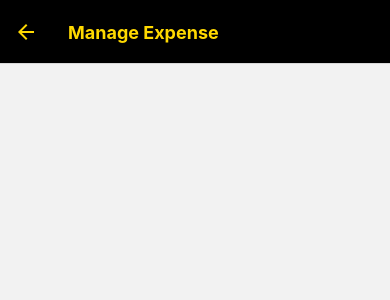
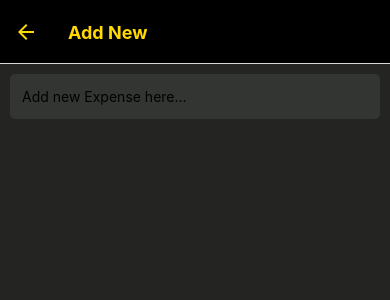
Before and after one commit to mr-shan/react-native-expense-tracker, a React Native app: screen /ManageExpense in a window 390 px wide. Shown: the top 300 px of the page. Built offline with nearby package versions, Linux system fonts and the light colour scheme.

Commit message:
Added tab bar button for adding an expense

```diff
--- a/App.tsx
+++ b/App.tsx
@@ -10,6 +10,8 @@ import { Ionicons } from '@expo/vector-icons';
 import ExpenseHome from './screens/ExpenseHome';
 import AllExpenses from './screens/AllExpenses';
 import ManageExpense from './screens/ManageExpense';
+import AddExpenseButton from './components/ui/AddExpenseButton';
+import DummyScreen from './screens/DummyScreen';
 
 import { COLORS } from './constants/styles';
 
@@ -37,6 +39,13 @@ const NavigationTabs = () => {
           tabBarIcon: ({ color, size }) => (
             <Ionicons name='home' color={color} size={size} />
           ),
+        }}
+      />
+      <BottomTabs.Screen
+        name='AddNewExpense'
+        component={DummyScreen}
+        options={{
+          tabBarIcon: () => <AddExpenseButton />
         }}
       />
       <BottomTabs.Screen
@@ -75,7 +84,7 @@ export default function App() {
               headerStyle: { backgroundColor: COLORS.bg900 },
               headerTintColor: COLORS.primary500,
               headerTitleStyle: { fontWeight: 'bold', fontSize: 18 },
-              presentation: 'modal'
+              presentation: 'modal',
             }}
           />
         </Stack.Navigator>
--- /dev/null
+++ b/components/ui/AddExpenseButton.tsx
@@ -0,0 +1,48 @@
+import { Pressable, StyleSheet, Platform } from 'react-native';
+import { Ionicons } from '@expo/vector-icons';
+import { useNavigation } from '@react-navigation/native';
+
+import { COLORS } from '../../constants/styles';
+
+export default () => {
+  const navigation = useNavigation();
+
+  const pressHandler = () => {
+    navigation.navigate('ManageExpense', '');
+  };
+
+  const getPressableStyle = (pressed: boolean) => {
+    const pressableStyles: Array<any> = [styles.container];
+    if (pressed && Platform.OS === 'ios')
+      pressableStyles.push(styles.itemPressed);
+    return pressableStyles;
+  };
+
+  return (
+    <Pressable
+      style={({ pressed }) => getPressableStyle(pressed)}
+      onPress={pressHandler}
+      android_ripple={{ color: COLORS.bg500 }}
+    >
+      <Ionicons name='add-circle' color={COLORS.accent500} size={62} />
+    </Pressable>
+  );
+};
+
+const styles = StyleSheet.create({
+  container: {
+    position: 'absolute',
+    backgroundColor: COLORS.bg600,
+    padding: 0,
+    borderRadius: 100,
+    width: 65,
+    height: 65,
+    top: -15,
+    justifyContent: 'center',
+    alignItems: 'center',
+    paddingLeft: 4,
+  },
+  itemPressed: {
+    opacity: 0.7,
+  },
+});
--- a/constants/styles.ts
+++ b/constants/styles.ts
@@ -11,13 +11,13 @@ export const COLORS = {
 };
 
 // export const COLORS = {
-//   primary500: '#f2ce02',
+//   primary500: '#ffd900',
 //   text400: '#333',
 //   text500: '#555',
 //   text600: '#777777',
 //   bg500: '#ddd',
 //   bg600: '#fefefe',
 //   bg700: '#eee',
-//   bg900: '#666',
+//   bg900: '#999999',
 //   accent500: '#e47e00',
 // };
--- /dev/null
+++ b/screens/DummyScreen.tsx
@@ -0,0 +1,3 @@
+export default () => {
+  return <></>
+}
--- a/screens/ManageExpense.tsx
+++ b/screens/ManageExpense.tsx
@@ -5,6 +5,7 @@ import { NativeStackNavigationProp } from '@react-navigation/native-stack';
 import { COLORS } from '../constants/styles';
 import { MOCK_EXPENSES } from '../data/mock-expenses';
 import Expense from '../models/Expense';
+import { useEffect, useLayoutEffect, useState } from 'react';
 
 interface IProps {
   route: RouteProp<any>;
@@ -12,11 +13,29 @@ interface IProps {
 }
 
 export default (props: IProps) => {
-  const expenseId = props.route.params || '';
+  const [expenseId, setExpenseId] = useState('');
+
+  useEffect(() => {
+    const id = props.route.params || '';
+    setExpenseId(id);
+  }, [props.route.params, props.navigation]);
+
+  useLayoutEffect(() => {
+    props.navigation.setOptions({
+      title: expenseId ? 'Manage Expense' : 'Add New'
+    })
+  }, [expenseId]);
+
   if (!expenseId) {
-    props.navigation.replace('AllExpenses');
-    return null;
+    return (
+      <View style={styles.container}>
+        <View style={styles.header}>
+          <Text>Add new Expense here...</Text>
+        </View>
+      </View>
+    )
   }
+
   const expense = MOCK_EXPENSES.find(e => e.id == expenseId) as Expense;
 
   return (
```
